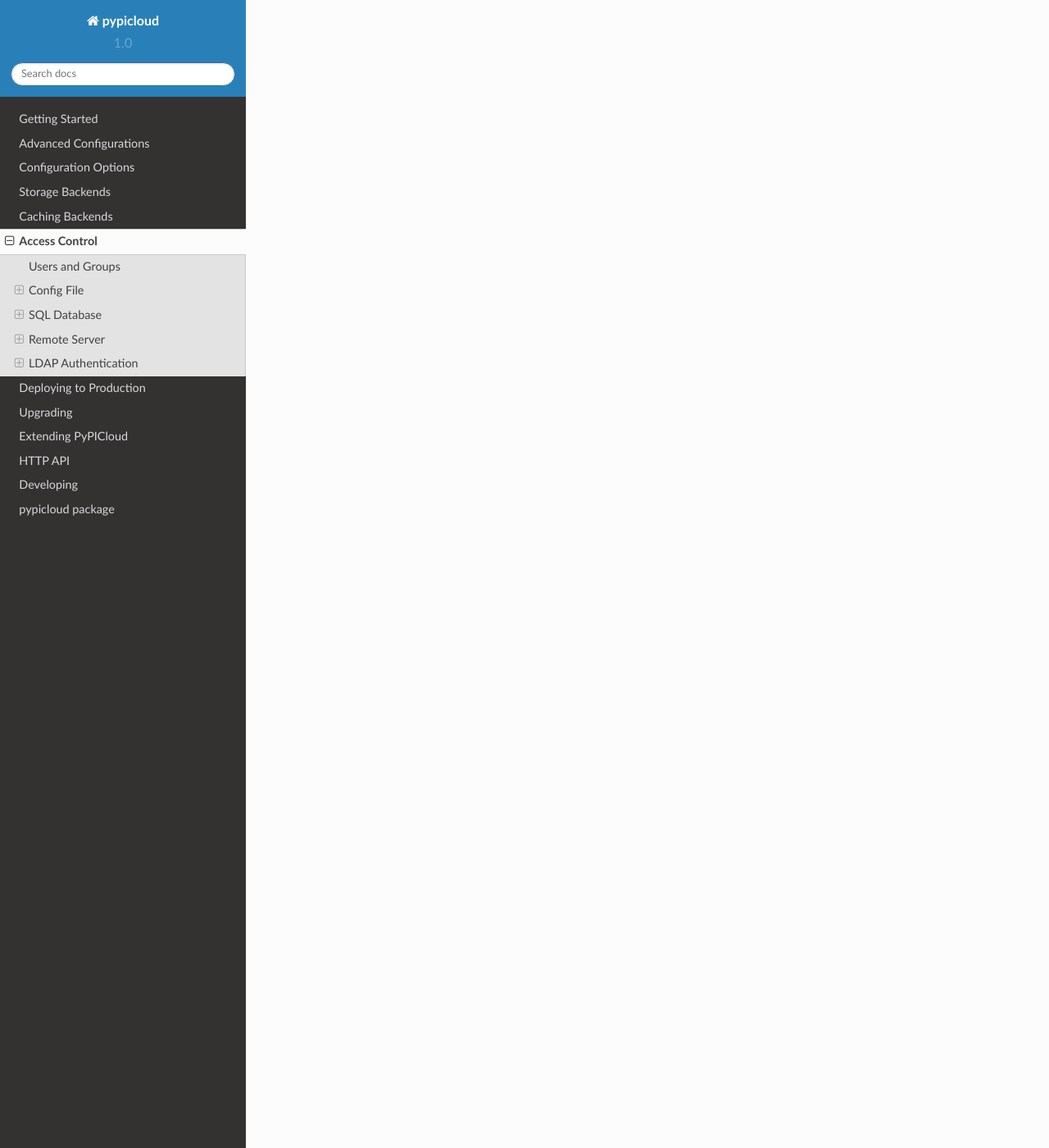
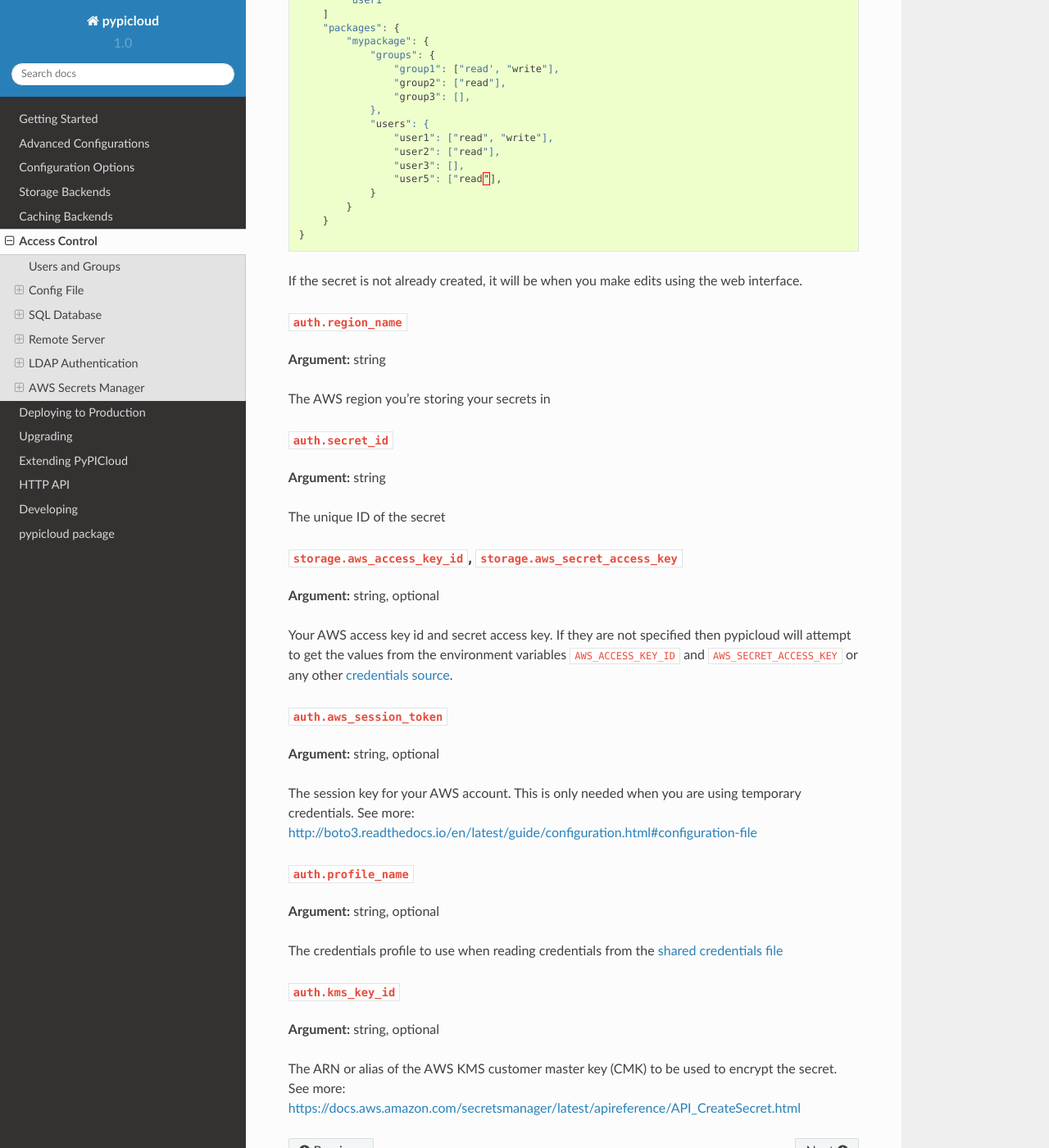
Before and after one commit to stevearc/pypicloud, a Sphinx documentation site: the page built from doc/topics/access_control.rst, in a window 1280 px wide and 1400 px high, scrolled down 11254 px. Shown: the whole window at 82% size. Built offline with Sphinx 7.4.7 and the Read the Docs theme 2.0.0, drawn with Linux system fonts in a browser that asks for light colours; pages that are not in the unit, such as notebooks, are missing from menus; some of the changed text lies outside the part shown.

Commit message:
Touchups to secrets manager and add docs

```diff
--- a/doc/ref/pypicloud.access.rst
+++ b/doc/ref/pypicloud.access.rst
@@ -6,7 +6,9 @@
 
 .. toctree::
 
+   pypicloud.access.aws_secrets_manager
    pypicloud.access.base
+   pypicloud.access.base_json
    pypicloud.access.config
    pypicloud.access.ldap_
    pypicloud.access.remote
--- a/doc/topics/access_control.rst
+++ b/doc/topics/access_control.rst
@@ -492,3 +492,100 @@
 
 If true then the ldap option to not verify the certificate is used. This is not
 recommended but useful if the cert name does not match the fqdn. Default is false.
+
+AWS Secrets Manager
+-------------------
+This stores all the user data in a single JSON blob using AWS Secrets Manager.
+
+After you set up a new server using this backend, you will need to use the web
+interface to create the initial admin user.
+
+Configuration
+^^^^^^^^^^^^^
+Set ``pypi.auth = aws_secrets_manager`` OR ``pypi.auth =
+pypicloud.access.aws_secrets_manager.AWSSecretsManagerAccessBackend``
+
+The JSON format should look like this:
+
+.. code-block:: javascript
+
+    {
+        "users": {
+            "user1": "hashed_password1",
+            "user2": "hashed_password2",
+            "user3": "hashed_password3",
+            "user4": "hashed_password4",
+            "user5": "hashed_password5",
+        },
+        "groups": {
+            "admins": [
+            "user1",
+            "user2"
+            ],
+            "group1": [
+            "user3"
+            ]
+        },
+        "admins": [
+            "user1"
+        ]
+        "packages": {
+            "mypackage": {
+                "groups": {
+                    "group1": ["read', "write"],
+                    "group2": ["read"],
+                    "group3": [],
+                },
+                "users": {
+                    "user1": ["read", "write"],
+                    "user2": ["read"],
+                    "user3": [],
+                    "user5": ["read"],
+                }
+            }
+        }
+    }
+
+If the secret is not already created, it will be when you make edits using the
+web interface.
+
+``auth.region_name``
+~~~~~~~~~~~~~~~~~~~~
+**Argument:** string
+
+The AWS region you're storing your secrets in
+
+``auth.secret_id``
+~~~~~~~~~~~~~~~~~~
+**Argument:** string
+
+The unique ID of the secret
+
+``storage.aws_access_key_id``, ``storage.aws_secret_access_key``
+~~~~~~~~~~~~~~~~~~~~~~~~~~~~~~~~~~~~~~~~~~~~~~~~~~~~~~~~~~~~~~~~
+**Argument:** string, optional
+
+Your AWS access key id and secret access key. If they are not specified then
+pypicloud will attempt to get the values from the environment variables
+``AWS_ACCESS_KEY_ID`` and ``AWS_SECRET_ACCESS_KEY`` or any other `credentials
+source
+<http://boto3.readthedocs.io/en/latest/guide/configuration.html#configuring-credentials>`__.
+
+``auth.aws_session_token``
+~~~~~~~~~~~~~~~~~~~~~~~~~~
+**Argument:** string, optional
+
+The session key for your AWS account. This is only needed when you are using
+temporary credentials. See more: `<http://boto3.readthedocs.io/en/latest/guide/configuration.html#configuration-file>`__
+
+``auth.profile_name``
+~~~~~~~~~~~~~~~~~~~~~
+**Argument:** string, optional
+
+The credentials profile to use when reading credentials from the `shared credentials file <http://boto3.readthedocs.io/en/latest/guide/configuration.html#shared-credentials-file>`__
+
+``auth.kms_key_id``
+~~~~~~~~~~~~~~~~~~~~~
+**Argument:** string, optional
+
+The ARN or alias of the AWS KMS customer master key (CMK) to be used to encrypt the secret. See more: `<https://docs.aws.amazon.com/secretsmanager/latest/apireference/API_CreateSecret.html>`__
--- a/setup.py
+++ b/setup.py
@@ -13,7 +13,7 @@
 CHANGES = re.sub(r':ref:`(.*?) <.*>`', r'\1', CHANGES)
 
 REQUIREMENTS = [
-    'boto3>=1.4.5',
+    'boto3>=1.7.0',
     # We're doing enough subclassing and monkey patching to where we really do
     # need to lock this in to a specific version.
     'distlib==0.2.5',
```
Also changed, not shown: doc/ref/pypicloud.access.aws_secrets_manager.rst (added, +7 -0 lines), doc/ref/pypicloud.access.base_json.rst (added, +7 -0 lines), 2 other files.
